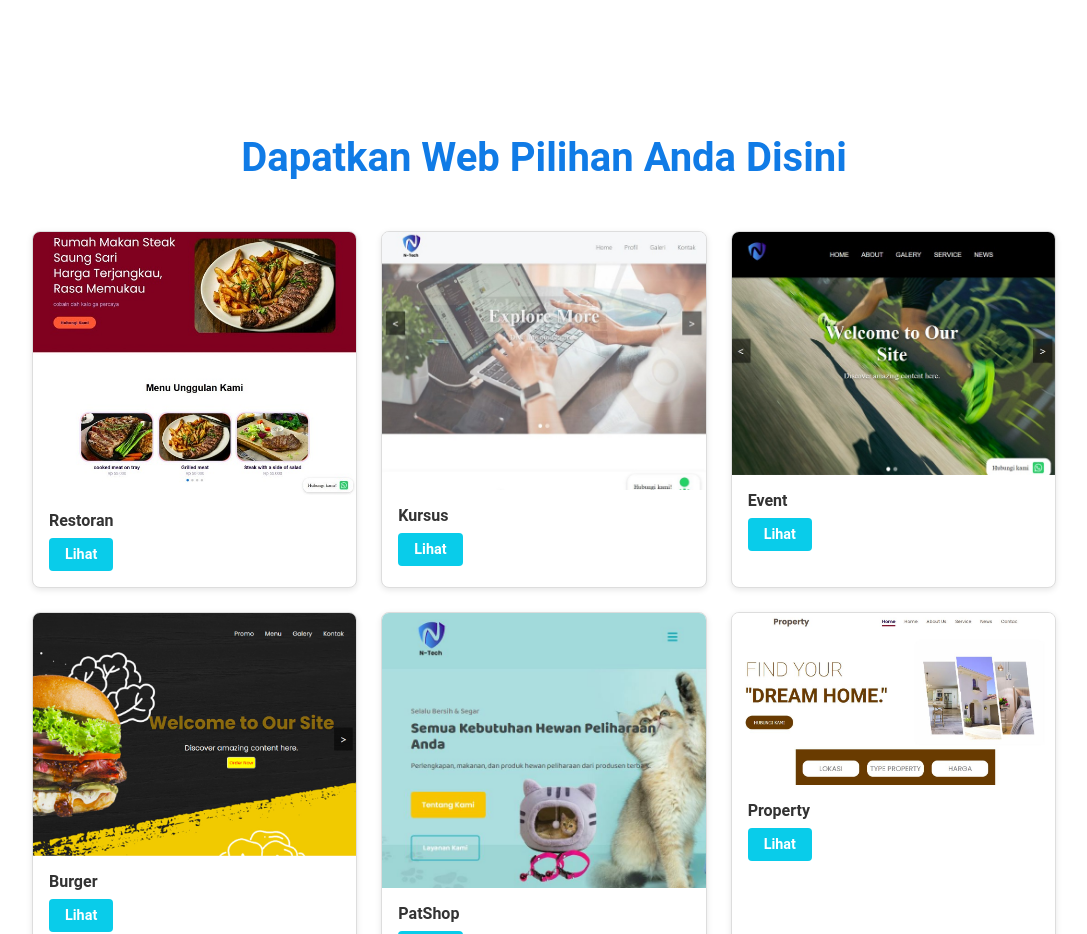
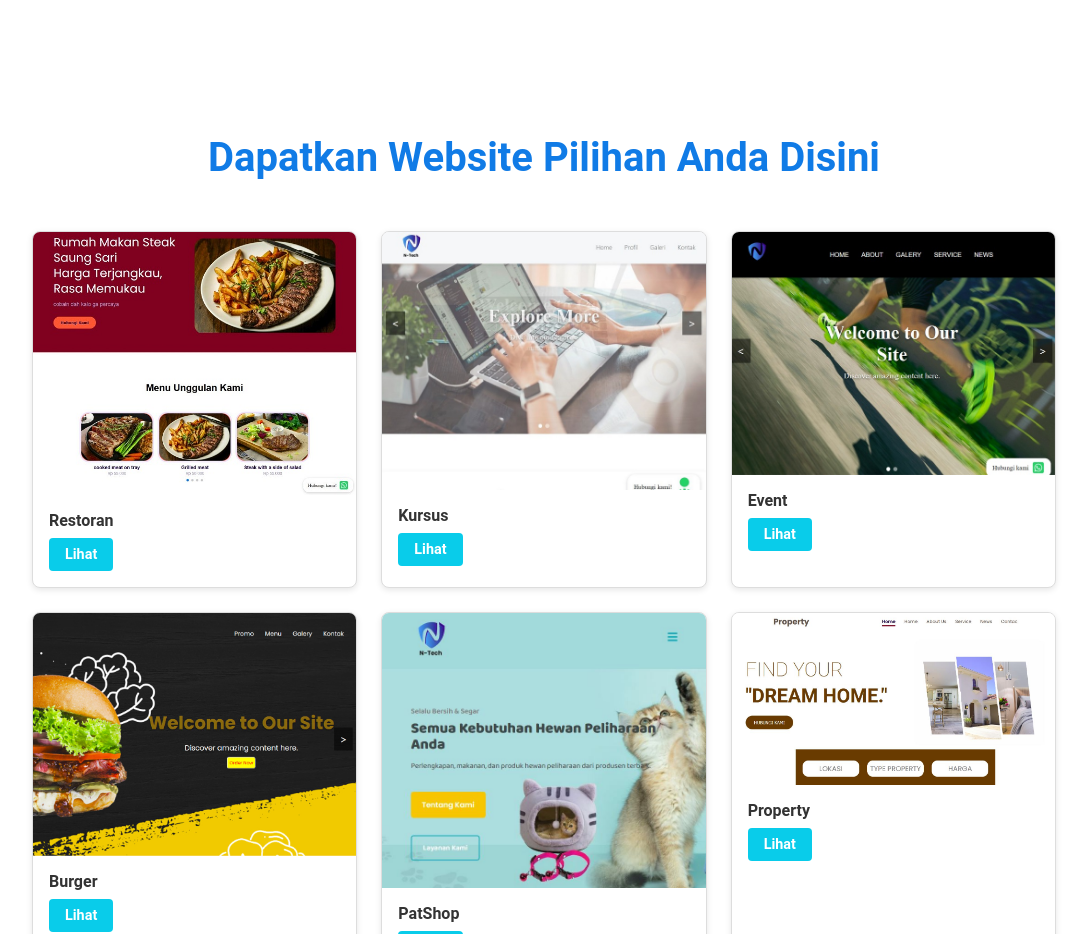
Before and after one commit to tresnaprayoga/landingpage-nuansatech, a React (Vite) app: page / in a window 1280 px wide. Shown: the part 2960-3894 px from the top of the page, without its empty margins (96-1183 px from the left). Built offline with nearby package versions, Linux system fonts and the light colour scheme.

Commit message:
fix minor

```diff
--- a/src/pages/HomePage.jsx
+++ b/src/pages/HomePage.jsx
@@ -85,7 +85,7 @@ const HomePage = () => {
         </div>
 
         <div ref={produkRef} className='cardlist'>
-          <h4>Dapatkan Web Pilihan Anda Disini </h4>
+          <h4>Dapatkan Website Pilihan Anda Disini </h4>
           <ListItemCard items={DataItemCard} />
           {/* <div className='see-more'>
             <button>Lihat Semua</button>
```
